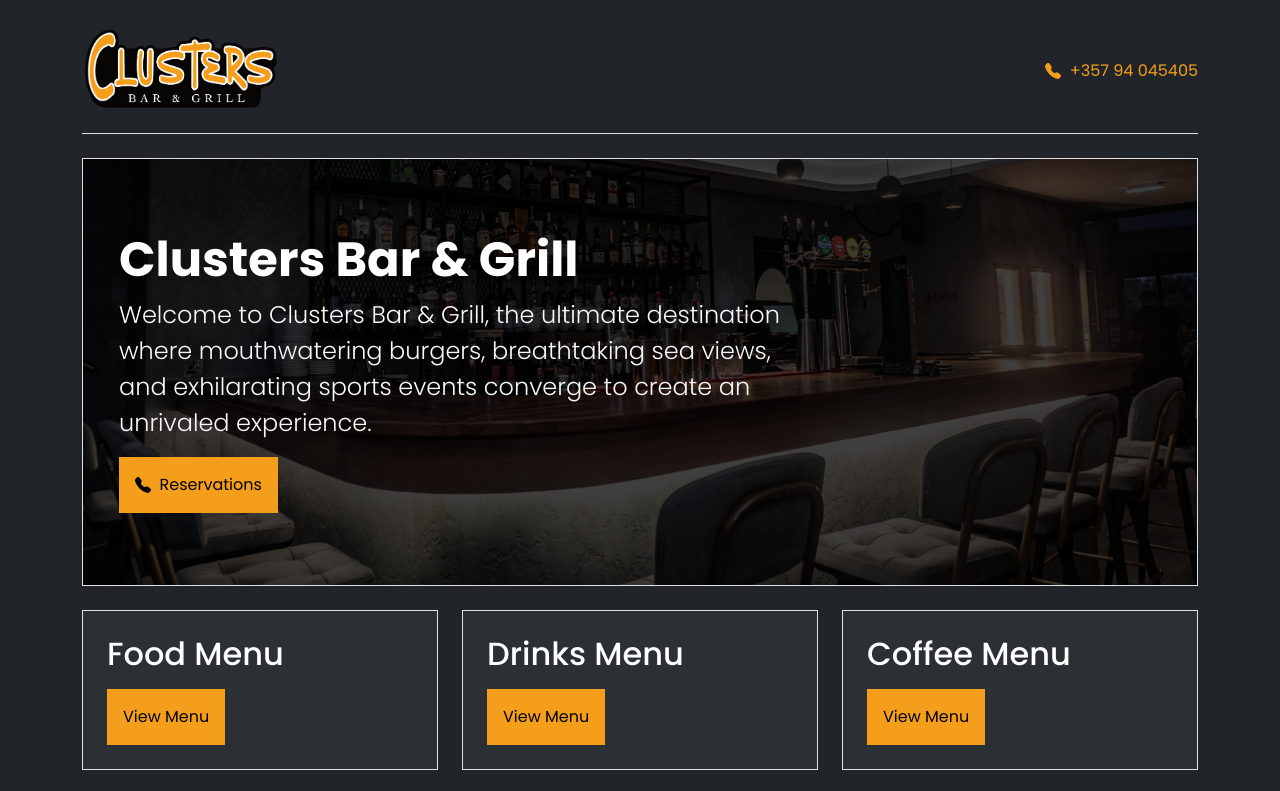
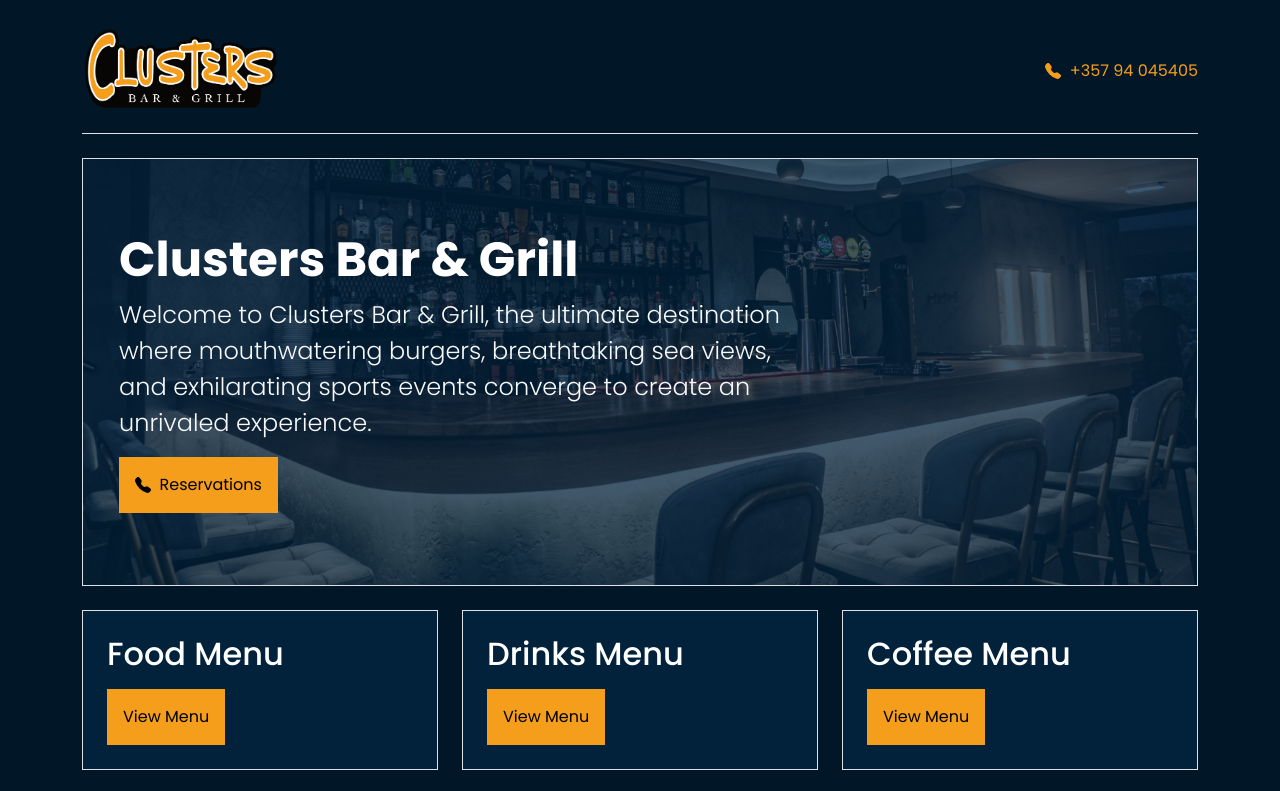
Before and after one commit to mkasioulis/clusters_webpage, a plain HTML site: page index.html in a window 1280 px wide. Shown: the top 791 px of the page. Drawn offline with nearby package versions, Linux system fonts and the light colour scheme.

Commit message:
Color changes

```diff
--- a/styles.css
+++ b/styles.css
@@ -1,5 +1,5 @@
 body {
-  background-color: #212529;
+  background-color: #011627;
   font-family: 'Poppins', sans-serif;
 }
 
@@ -53,14 +53,14 @@ body {
   display: block;
   width: 100%;
   height: 100%;
-  background-color: rgba(0,0,0,0.75);
+  background-color: rgba(2, 34, 60, 0.75);
   position: absolute;
   top: 0;
   left: 0;
 }
 
 .menu-card {
-  background-color:#2b3035;
+  background-color: #02223C;
 }
 
 .menu-card__link {
```
